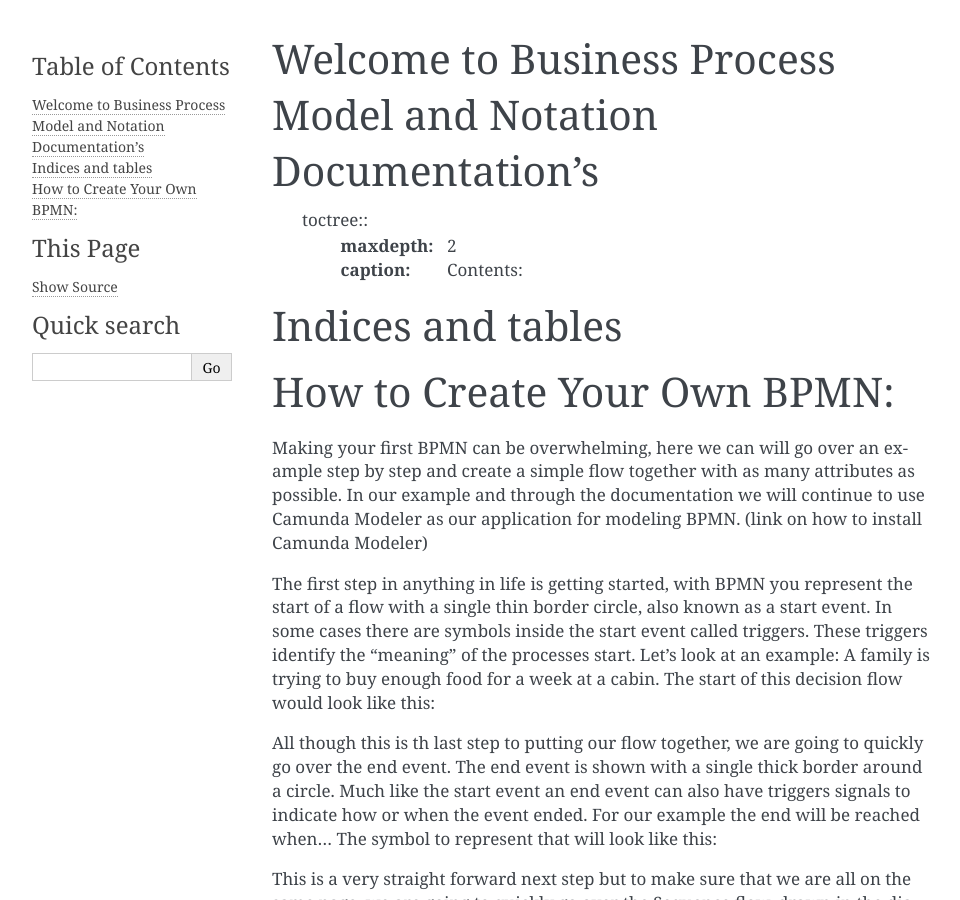
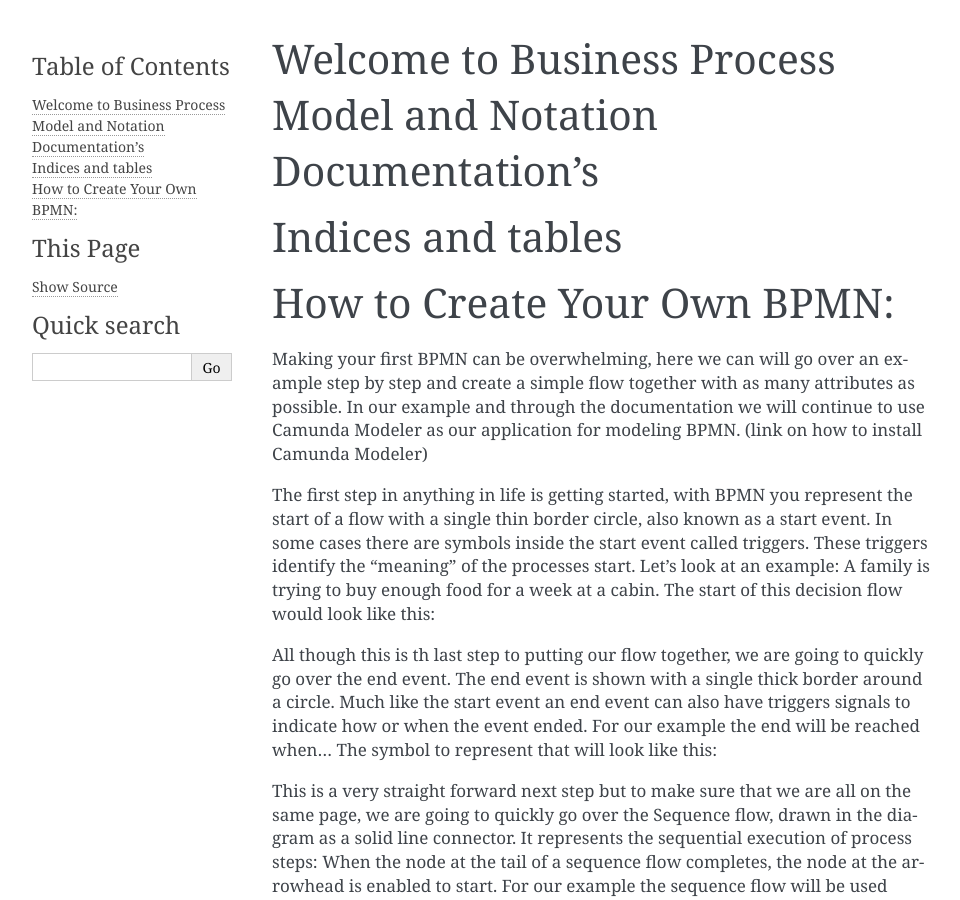
Before and after one commit to sartography/spiff-example-cli, a Sphinx documentation site: the page built from docs/index.rst, in a window 1280 px wide and 900 px high. Shown: the whole window, without its empty margins (148-1108 px from the left). Built offline with Sphinx 7.4.7, drawn with Linux system fonts in a browser that asks for light colours.

Commit message:
Update index.rst

```diff
--- a/docs/index.rst
+++ b/docs/index.rst
@@ -5,11 +5,6 @@
 
 Welcome to Business Process Model and Notation Documentation's
 ============================================================
-
- toctree::
-   :maxdepth: 2
-   :caption: Contents:
-
 
 Indices and tables
 ==================
```
